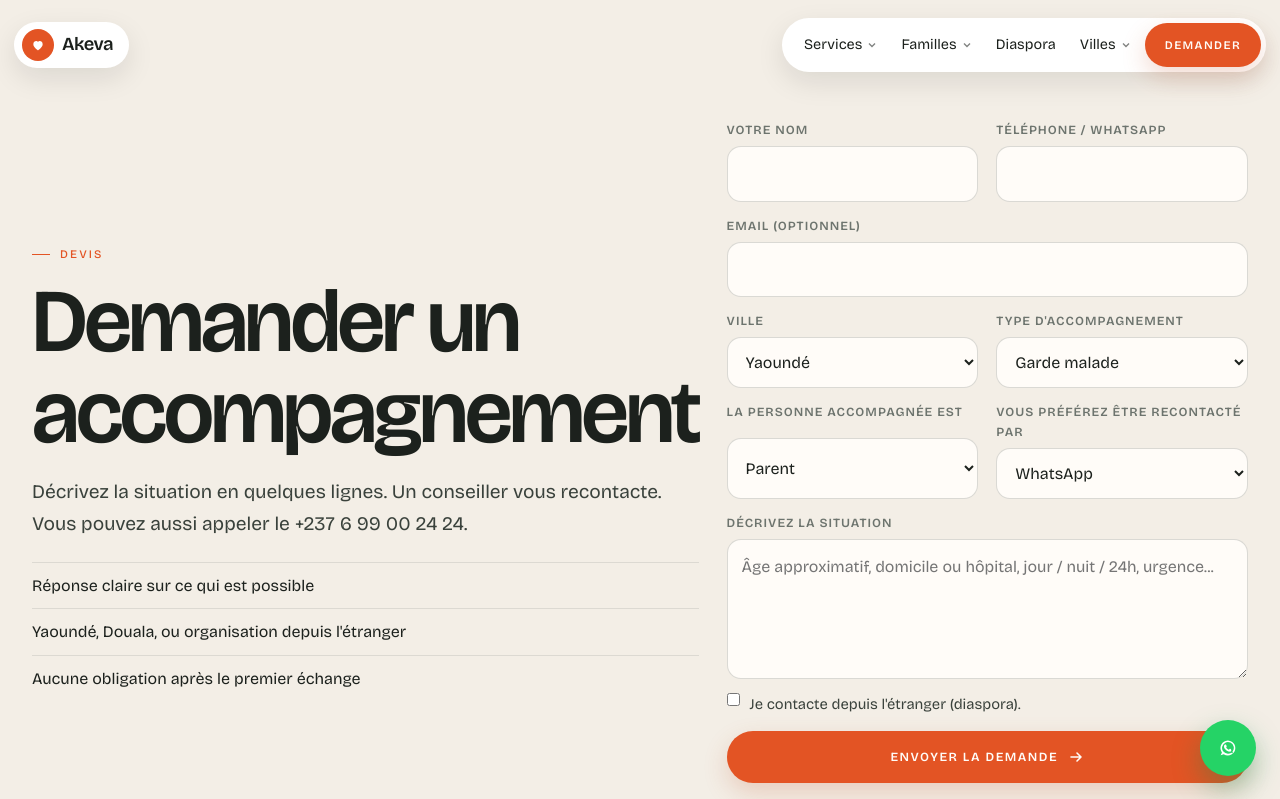
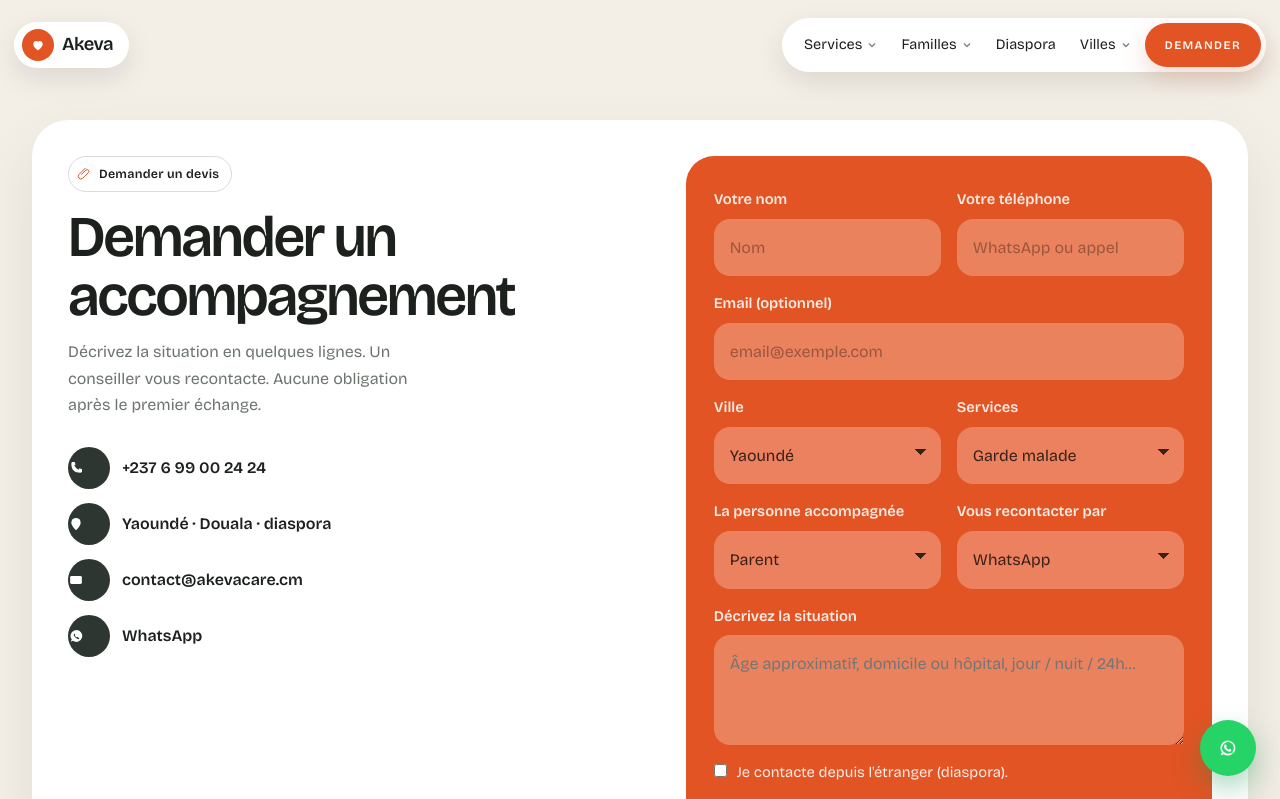
Before and after one commit to impacttech237/AKEVA-CARE-SERENITE-24, a Next.js app: page /demander-un-devis in a window 1280 px wide. Shown: the top 799 px of the page. Built offline with nearby package versions, Linux system fonts and the light colour scheme.

Commit message:
Appliquer le style carte + panneau à la page Demander
Même disposition que Contact : carte blanche, pictos, formulaire
terracotta et bouton Envoyer forêt, avec tous les champs devis.

Co-authored-by: arena-agent <297053741+arena-agent@users.noreply.github.com>

```diff
--- a/app/demander-un-devis/page.js
+++ b/app/demander-un-devis/page.js
@@ -1,5 +1,5 @@
 import QuoteForm from "@/components/QuoteForm";
-import { site } from "@/lib/site";
+import { site, whatsappLink } from "@/lib/site";
 
 export const metadata = {
   title: "Demander un devis",
@@ -9,29 +9,111 @@ export const metadata = {
 
 export default function Page() {
   return (
-    <section className="page-hero" style={{ paddingBottom: 100 }}>
-      <div className="container split">
-        <div>
-          <p className="eyebrow">Devis</p>
-          <h1>Demander un accompagnement</h1>
-          <p className="lead">
-            Décrivez la situation en quelques lignes. Un conseiller vous
-            recontacte. Vous pouvez aussi appeler le {site.phoneDisplay}.
-          </p>
-          <ul className="mt-m">
-            {[
-              "Réponse claire sur ce qui est possible",
-              "Yaoundé, Douala, ou organisation depuis l'étranger",
-              "Aucune obligation après le premier échange",
-            ].map((t) => (
-              <li key={t} style={{ padding: "10px 0", borderTop: "1px solid var(--line)" }}>
-                {t}
+    <section className="contact-page">
+      <div className="container">
+        <div className="contact-card">
+          <div className="contact-copy">
+            <span className="contact-badge">
+              <ClipIcon />
+              Demander un devis
+            </span>
+            <h1>Demander un accompagnement</h1>
+            <p>
+              Décrivez la situation en quelques lignes. Un conseiller vous
+              recontacte. Aucune obligation après le premier échange.
+            </p>
+            <ul className="contact-meta">
+              <li>
+                <a href={`tel:${site.phoneTel}`}>
+                  <span className="contact-ico">
+                    <PhoneIcon />
+                  </span>
+                  {site.phoneDisplay}
+                </a>
               </li>
-            ))}
-          </ul>
+              <li>
+                <span>
+                  <span className="contact-ico">
+                    <PinIcon />
+                  </span>
+                  Yaoundé · Douala · diaspora
+                </span>
+              </li>
+              <li>
+                <a href={`mailto:${site.email}`}>
+                  <span className="contact-ico">
+                    <MailIcon />
+                  </span>
+                  {site.email}
+                </a>
+              </li>
+              <li>
+                <a href={whatsappLink()} target="_blank" rel="noopener noreferrer">
+                  <span className="contact-ico">
+                    <WaIcon />
+                  </span>
+                  WhatsApp
+                </a>
+              </li>
+            </ul>
+          </div>
+          <QuoteForm />
         </div>
-        <QuoteForm />
       </div>
     </section>
   );
 }
+
+function ClipIcon() {
+  return (
+    <svg viewBox="0 0 24 24" width="14" height="14" aria-hidden="true">
+      <path
+        d="M8 12.5 15.2 5.3a3 3 0 1 1 4.2 4.3L9.8 19.2a4.5 4.5 0 0 1-6.4-6.4L14.2 2"
+        fill="none"
+        stroke="currentColor"
+        strokeWidth="1.7"
+        strokeLinecap="round"
+      />
+    </svg>
+  );
+}
+
+function PhoneIcon() {
+  return (
+    <svg viewBox="0 0 24 24" width="16" height="16" aria-hidden="true">
+      <path
+        d="M7 3h3l1.4 3.8-2 1.1a12 12 0 0 0 6.6 6.6l1.1-2L21 14v3c0 1.1-1 2-2.2 2C9.4 19 5 14.6 5 5.2 5 4 5.9 3 7 3Z"
+        fill="currentColor"
+      />
+    </svg>
+  );
+}
+
+function PinIcon() {
+  return (
+    <svg viewBox="0 0 24 24" width="16" height="16" aria-hidden="true">
+      <path d="M12 21s7-6.1 7-11a7 7 0 1 0-14 0c0 4.9 7 11 7 11Z" fill="currentColor" />
+      <circle cx="12" cy="10" r="2.2" fill="#fff" />
+    </svg>
+  );
+}
+
+function MailIcon() {
+  return (
+    <svg viewBox="0 0 24 24" width="16" height="16" aria-hidden="true">
+      <rect x="3.2" y="6" width="17.6" height="12" rx="2.2" fill="currentColor" />
+      <path d="M4.2 7.4 12 13.1l7.8-5.7" fill="none" stroke="#fff" strokeWidth="1.6" />
+    </svg>
+  );
+}
+
+function WaIcon() {
+  return (
+    <svg viewBox="0 0 24 24" width="16" height="16" aria-hidden="true">
+      <path
+        d="M12 3.2A8.8 8.8 0 0 0 5.6 17.3L4 20.6l3.4-1.5A8.8 8.8 0 1 0 12 3.2Zm4.9 12.4c-.2.6-1.2 1.1-1.6 1.1-.4 0-.7 0-2.2-.9a9.4 9.4 0 0 1-3.6-3.4c-.5-.8-.9-1.7-.9-2.2s.5-1.3 1-1.5c.2-.1.4-.1.5 0l.7 1.6c.1.2.1.3 0 .5l-.4.5c-.1.1 0 .3.1.4a6 6 0 0 0 1.6 1.8c.5.4 1 .6 1.2.5l.5-.4c.1-.1.3-.1.4 0l1.5.8c.1.1.2.3.2.4Z"
+        fill="currentColor"
+      />
+    </svg>
+  );
+}
--- a/app/globals.css
+++ b/app/globals.css
@@ -1613,7 +1613,7 @@ h3,
 }
 
 .contact-copy h1 {
-  max-width: 10ch;
+  max-width: 12ch;
   margin: 16px 0 14px;
   font-size: clamp(2.2rem, 5vw, 3.6rem);
 }
@@ -1721,6 +1721,41 @@ h3,
   background-position: calc(100% - 20px) 22px, calc(100% - 14px) 22px;
   background-size: 6px 6px, 6px 6px;
   background-repeat: no-repeat;
+}
+
+.contact-field textarea {
+  width: 100%;
+  border: 0;
+  background: rgba(255, 248, 244, 0.28);
+  color: #3a2118;
+  border-radius: 16px;
+  padding: 16px;
+  outline: none;
+  min-height: 110px;
+  resize: vertical;
+}
+
+.contact-field textarea:focus {
+  background: rgba(255, 248, 244, 0.48);
+  box-shadow: 0 0 0 3px rgba(255, 248, 244, 0.25);
+}
+
+.contact-grid {
+  display: grid;
+  gap: 16px;
+}
+
+.contact-check {
+  display: flex;
+  align-items: flex-start;
+  gap: 10px;
+  font-size: 0.92rem;
+  color: rgba(255, 248, 244, 0.92);
+}
+
+.contact-check input {
+  margin-top: 3px;
+  accent-color: var(--forest);
 }
 
 .btn-send {
@@ -1832,6 +1867,21 @@ h3,
     padding: 100px 0;
   }
 
+  .contact-card {
+    grid-template-columns: 1.05fr 0.95fr;
+    align-items: stretch;
+    padding: 36px;
+    gap: 36px;
+  }
+
+  .contact-form-panel {
+    padding: 32px 28px;
+  }
+
+  .contact-grid {
+    grid-template-columns: 1fr 1fr;
+  }
+
 }
 
 @media (min-width: 1040px) {
--- a/components/QuoteForm.jsx
+++ b/components/QuoteForm.jsx
@@ -3,7 +3,6 @@
 import { useState } from "react";
 import { site, whatsappLink } from "@/lib/site";
 import { services } from "@/lib/services";
-import { Arrow } from "./Icons";
 
 const initial = {
   name: "",
@@ -52,98 +51,126 @@ export default function QuoteForm({ presetService = "" }) {
 
   if (sent) {
     return (
-      <div className="form-success">
-        <p className="eyebrow">Message préparé</p>
-        <h3 className="mt-s">WhatsApp s'ouvre avec votre demande.</h3>
-        <p className="muted mt-s">
-          Si la fenêtre ne s'affiche pas, écrivez-nous au {site.phoneDisplay} ou
-          à {site.email}.
+      <div className="contact-form-panel">
+        <h3>WhatsApp s'ouvre avec votre demande.</h3>
+        <p>
+          Si rien ne s'affiche, appelez le {site.phoneDisplay} ou écrivez à{" "}
+          {site.email}.
         </p>
-        <div className="btn-row mt-m">
-          <a className="btn btn-whatsapp" href={whatsappLink()} target="_blank" rel="noopener noreferrer">
-            Ouvrir WhatsApp
-          </a>
-          <a className="btn btn-ghost" href={`tel:${site.phoneTel}`}>
-            Appeler
-          </a>
-        </div>
+        <a className="btn-send" href={whatsappLink()} target="_blank" rel="noopener noreferrer">
+          <SendIcon />
+          Ouvrir WhatsApp
+        </a>
       </div>
     );
   }
 
   return (
-    <form className="form" onSubmit={onSubmit}>
-      <div className="grid-2">
-        <div className="field">
-          <label htmlFor="name">Votre nom</label>
-          <input id="name" name="name" required value={data.name} onChange={onChange} />
+    <form className="contact-form-panel" onSubmit={onSubmit}>
+      <div className="contact-grid">
+        <div className="contact-field">
+          <label htmlFor="quote-name">Votre nom</label>
+          <input
+            id="quote-name"
+            name="name"
+            placeholder="Nom"
+            required
+            value={data.name}
+            onChange={onChange}
+          />
         </div>
-        <div className="field">
-          <label htmlFor="phone">Téléphone / WhatsApp</label>
-          <input id="phone" name="phone" required value={data.phone} onChange={onChange} />
+        <div className="contact-field">
+          <label htmlFor="quote-phone">Votre téléphone</label>
+          <input
+            id="quote-phone"
+            name="phone"
+            placeholder="WhatsApp ou appel"
+            required
+            value={data.phone}
+            onChange={onChange}
+          />
         </div>
       </div>
-      <div className="field">
-        <label htmlFor="email">Email (optionnel)</label>
-        <input id="email" name="email" type="email" value={data.email} onChange={onChange} />
+      <div className="contact-field">
+        <label htmlFor="quote-email">Email (optionnel)</label>
+        <input
+          id="quote-email"
+          name="email"
+          type="email"
+          placeholder="email@exemple.com"
+          value={data.email}
+          onChange={onChange}
+        />
       </div>
-      <div className="grid-2">
-        <div className="field">
-          <label htmlFor="city">Ville</label>
-          <select id="city" name="city" value={data.city} onChange={onChange}>
+      <div className="contact-grid">
+        <div className="contact-field">
+          <label htmlFor="quote-city">Ville</label>
+          <select id="quote-city" name="city" value={data.city} onChange={onChange}>
             <option>Yaoundé</option>
             <option>Douala</option>
             <option>Autre</option>
           </select>
         </div>
-        <div className="field">
-          <label htmlFor="service">Type d'accompagnement</label>
-          <select id="service" name="service" value={data.service} onChange={onChange}>
+        <div className="contact-field">
+          <label htmlFor="quote-service">Services</label>
+          <select id="quote-service" name="service" value={data.service} onChange={onChange}>
             {services.map((s) => (
               <option key={s.slug}>{s.title}</option>
             ))}
           </select>
         </div>
       </div>
-      <div className="grid-2">
-        <div className="field">
-          <label htmlFor="relation">La personne accompagnée est</label>
-          <select id="relation" name="relation" value={data.relation} onChange={onChange}>
+      <div className="contact-grid">
+        <div className="contact-field">
+          <label htmlFor="quote-relation">La personne accompagnée</label>
+          <select id="quote-relation" name="relation" value={data.relation} onChange={onChange}>
             <option>Parent</option>
             <option>Conjoint</option>
             <option>Autre proche</option>
             <option>Moi-même</option>
           </select>
         </div>
-        <div className="field">
-          <label htmlFor="contact">Vous préférez être recontacté par</label>
-          <select id="contact" name="contact" value={data.contact} onChange={onChange}>
+        <div className="contact-field">
+          <label htmlFor="quote-contact">Vous recontacter par</label>
+          <select id="quote-contact" name="contact" value={data.contact} onChange={onChange}>
             <option>WhatsApp</option>
             <option>Appel</option>
             <option>Email</option>
           </select>
         </div>
       </div>
-      <div className="field">
-        <label htmlFor="message">Décrivez la situation</label>
+      <div className="contact-field">
+        <label htmlFor="quote-message">Décrivez la situation</label>
         <textarea
-          id="message"
+          id="quote-message"
           name="message"
           value={data.message}
           onChange={onChange}
-          placeholder="Âge approximatif, domicile ou hôpital, jour / nuit / 24h, urgence..."
+          placeholder="Âge approximatif, domicile ou hôpital, jour / nuit / 24h…"
         />
       </div>
-      <label className="check">
+      <label className="contact-check">
         <input type="checkbox" name="diaspora" checked={data.diaspora} onChange={onChange} />
         <span>Je contacte depuis l'étranger (diaspora).</span>
       </label>
-      <button className="btn btn-primary" type="submit">
-        Envoyer la demande <Arrow />
+      <button className="btn-send" type="submit">
+        <SendIcon />
+        Envoyer
       </button>
-      <p className="small">
-        La demande s'ouvre dans WhatsApp. Aucune donnée n'est stockée sur ce site.
-      </p>
     </form>
   );
 }
+
+function SendIcon() {
+  return (
+    <svg viewBox="0 0 24 24" width="16" height="16" aria-hidden="true">
+      <path
+        d="M4 11.5 20 4l-6.2 16-2.6-6.2L4 11.5Z"
+        fill="none"
+        stroke="currentColor"
+        strokeWidth="1.8"
+        strokeLinejoin="round"
+      />
+    </svg>
+  );
+}
```
